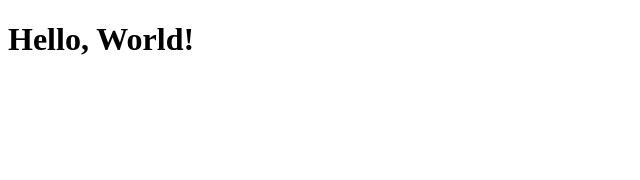
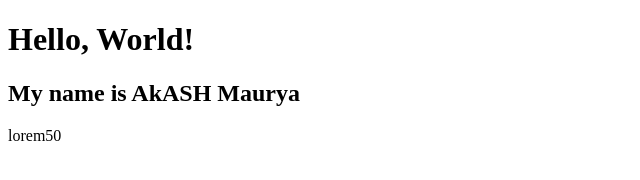
Before and after one commit to Akash-Maurya03/GIT-LECTURES, a plain HTML site: page index.html in a window 1280 px wide. Shown: the whole page, without its empty margins (0-640 px from the left). Drawn offline with Linux system fonts and the light colour scheme.

Commit message:
update index.html

```diff
--- a/index.html
+++ b/index.html
@@ -7,6 +7,8 @@
 </head>
 <body>
     <h1>Hello, World!</h1>
+    <h2>My name is AkASH Maurya</h2>
+    <p background color:blue>lorem50</p>
 
 </body>
 </html>
```
